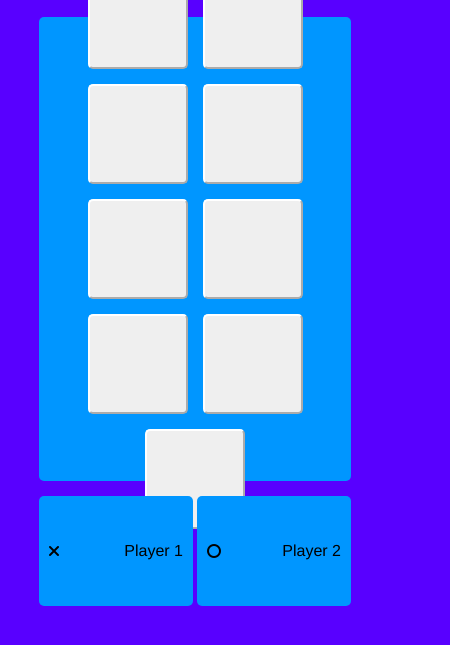
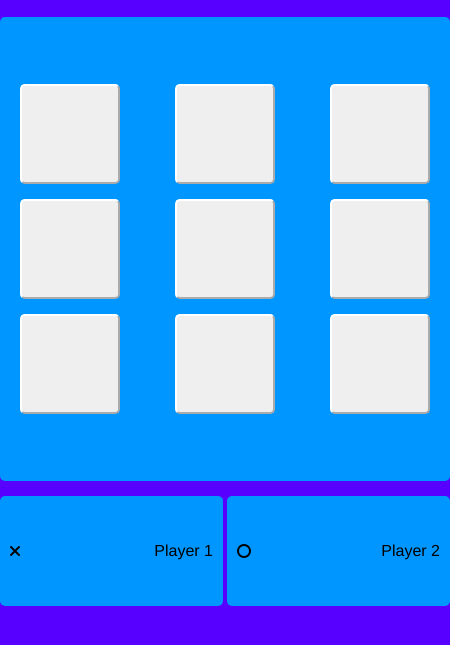
Before and after one commit to abdurrouff/tictactoe, a plain HTML site: page index.html in a window 390 px wide. Shown: the part 193-838 px from the top of the page, 450 px wide, since content can reach past the window. Drawn offline with Linux system fonts and the light colour scheme.

Commit message:
tictactoe UI modified

```diff
--- a/styles.css
+++ b/styles.css
@@ -12,7 +12,7 @@ body {
 .container {
   margin: auto;
   height: 85vh;
-  width: 60%;
+  width: 900px;
 }
 header {
   display: flex;
@@ -39,6 +39,8 @@ header {
 }
 
 main {
+  width: 50%;
+  margin: auto;
 }
 .section1 {
   background: #0096ff;
@@ -46,15 +48,13 @@ main {
   border-radius: 5px;
 }
 .btn-container {
-  display: flex;
-  flex-direction: row;
+  display: grid;
+  grid-template-columns: repeat(3, 1fr);
+  gap: 15px;
+  height: 55vh;
   align-content: center;
-  flex-wrap: wrap;
-  gap: 15px;
-  justify-content: center;
-  height: 55vh;
-  text-align: center;
-  align-content: center;
+  place-items: center;
+  flex-shrink: 1;
 }
 .tic-tac-toe-btn {
   width: 100px;
@@ -94,6 +94,9 @@ button:hover {
 
 @media (max-width: 600px) {
   .container {
-    width: 80%;
+    width: 450px;
+  }
+  main {
+    width: 450px;
   }
 }
```
